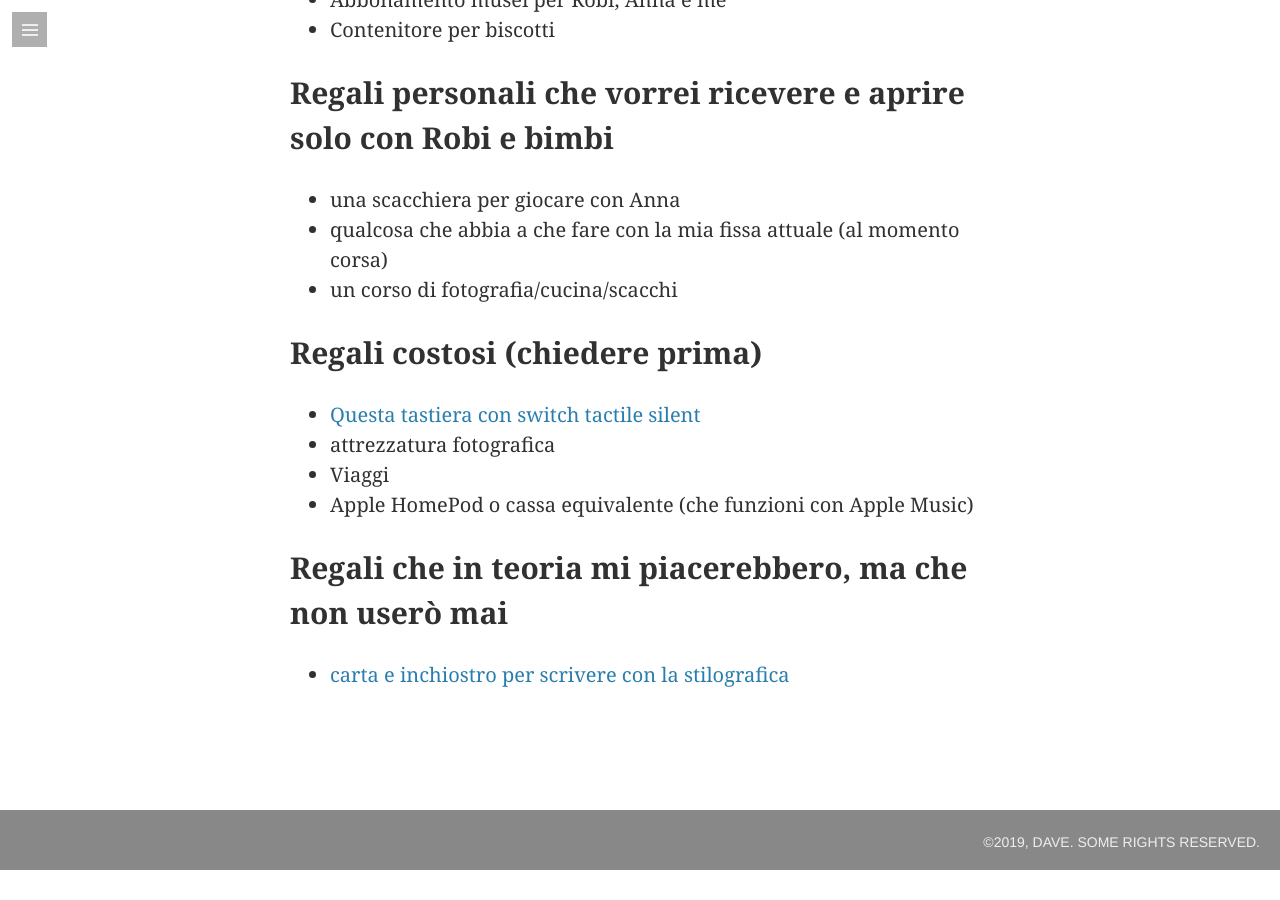
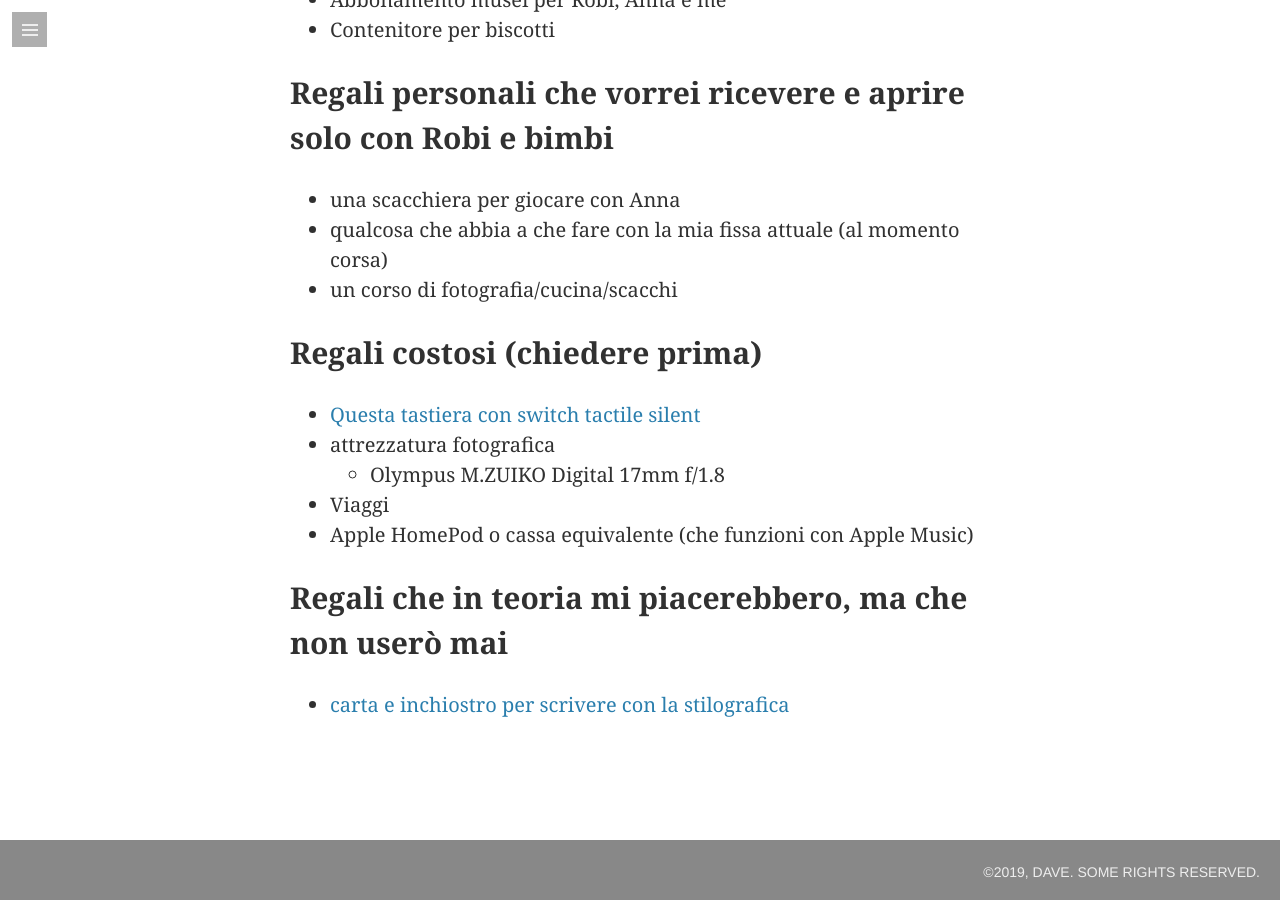
Before and after one commit to davidevernizzi/davidevernizzi.github.io, a Jekyll site: the page built from wishlist/wishlist.md, in a window 1280 px wide and 900 px high, scrolled down 1314 px. Built offline with Jekyll 4.4.1, drawn with Linux system fonts in a browser that asks for light colours; some web fonts are replaced; our own code applies the rules of GitHub Pages for plain Markdown files; before the commit the page ends 2184 px from its top, so only the background shows below that.

Commit message:
updated wl

```diff
--- a/wishlist/wishlist.md
+++ b/wishlist/wishlist.md
@@ -37,6 +37,7 @@
 
 * [Questa tastiera con switch tactile silent](https://www.trulyergonomic.com/store/truly-ergonomic-perfected-tkl-keyboard)
 * attrezzatura fotografica
+    * Olympus M.ZUIKO Digital 17mm f/1.8
 * Viaggi
 * Apple HomePod o cassa equivalente (che funzioni con Apple Music)
 
```
